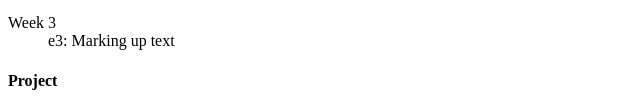
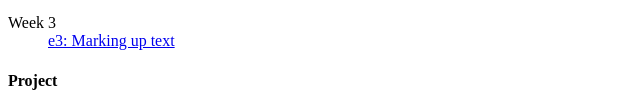
Before and after one commit to okeefedk/avt217-OKeefe, a plain HTML site: page avt217/weekly/index.html in a window 1280 px wide. Shown: the part 299-410 px from the top of the page, without its empty margins (0-640 px from the left). Drawn offline with Linux system fonts and the light colour scheme.

Commit message:
Add files via upload

```diff
--- a/avt217/weekly/index.html
+++ b/avt217/weekly/index.html
@@ -25,7 +25,7 @@
 
 <dl>
 	<dt>Week 3</dt>
-	<dd>e3: Marking up text</dd>
+	<dd><a href="week3/index.html">e3: Marking up text</dd></a>
 </dl>
 
 
```
